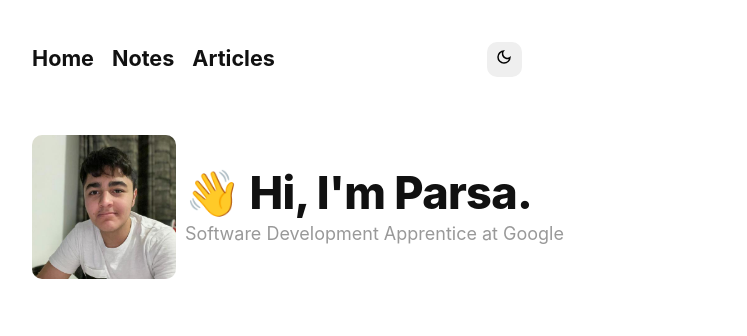
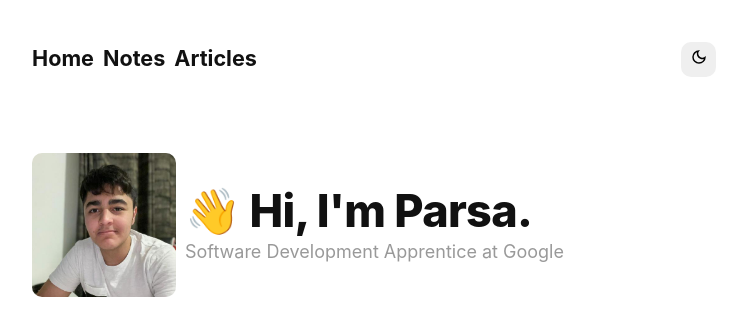
Before and after one commit to pzrsa/parsam.io, a Next.js app: page / in a window 1280 px wide. Shown: the top 336 px of the page, without its empty margins (266-1013 px from the left). Built offline with nearby package versions, Linux system fonts and the light colour scheme.

Commit message:
update nav to look better on smaller screens

```diff
--- a/components/Navbar.jsx
+++ b/components/Navbar.jsx
@@ -16,9 +16,8 @@ const Navbar = () => {
       <NavLink href="/" text="Home" />
       <NavLink href="/notes" text="Notes" />
       <NavLink href="/articles" text="Articles" />
-      <div className={styles.toggle}>
-        <ThemeToggle />
-      </div>
+      <span style={{ flexGrow: 1 }}></span>
+      <ThemeToggle />
     </nav>
   );
 };
--- a/styles/modules/Navbar.module.css
+++ b/styles/modules/Navbar.module.css
@@ -1,10 +1,10 @@
 .navbar {
   display: flex;
   flex-wrap: wrap;
-  gap: 1rem;
+  gap: 0.5rem;
   flex-direction: row;
   align-items: center;
-  margin-bottom: 2rem;
+  margin-bottom: 3rem;
   font-size: 1.2rem;
   height: 45px;
 }
```
